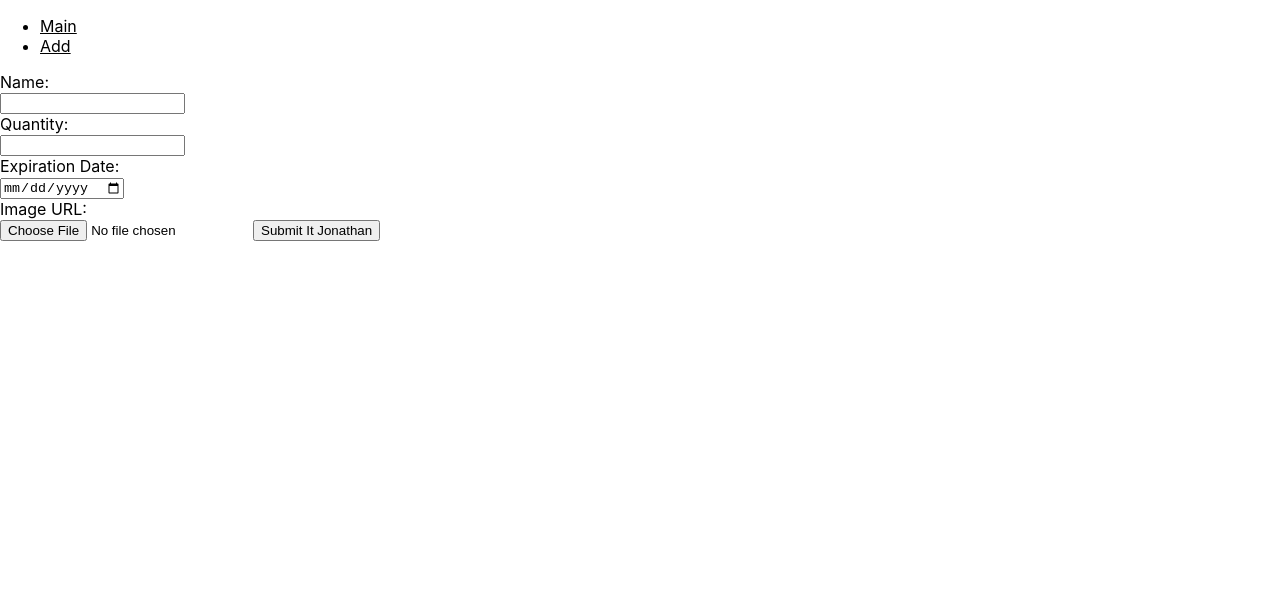
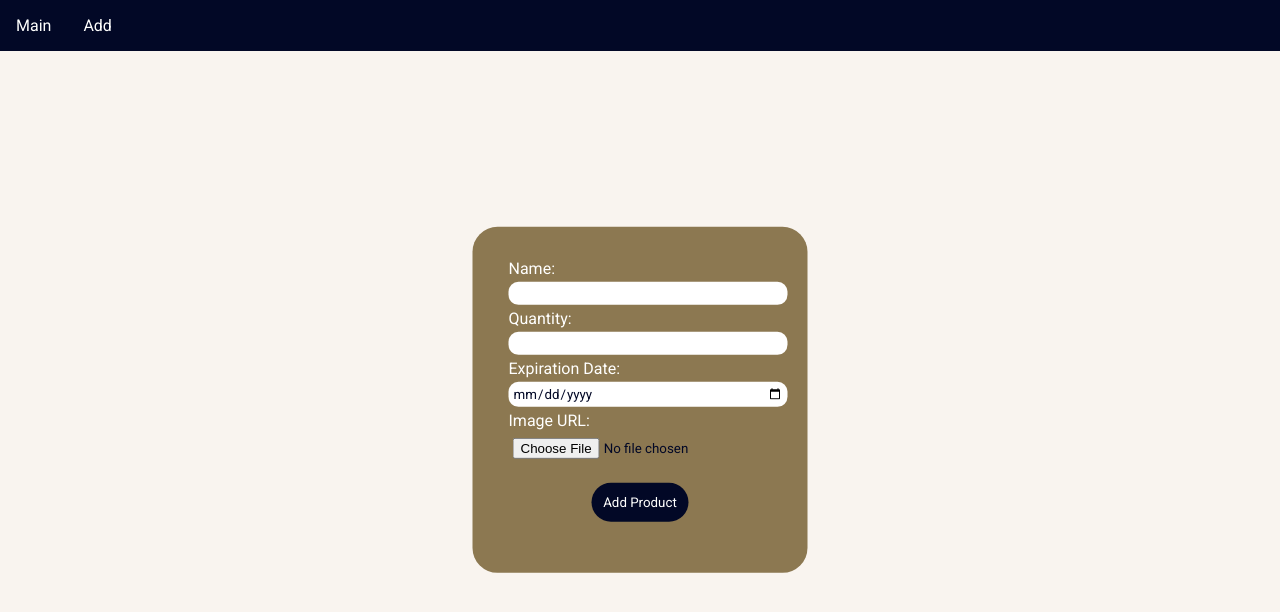
Before and after one commit to gnahhr/react-playground-2, a React (Create React App) app: page /add in a window 1280 px wide. Shown: the top 612 px of the page. Built offline with nearby package versions, Linux system fonts and the light colour scheme.

Commit message:
added css

```diff
--- a/public/index.html
+++ b/public/index.html
@@ -24,6 +24,9 @@
       work correctly both with client-side routing and a non-root public URL.
       Learn how to configure a non-root public URL by running `npm run build`.
     -->
+    <link rel="preconnect" href="https://fonts.googleapis.com">
+<link rel="preconnect" href="https://fonts.gstatic.com" crossorigin>
+<link href="https://fonts.googleapis.com/css2?family=Roboto&display=swap" rel="stylesheet">
     <title>React App</title>
   </head>
   <body>
--- a/src/App.css
+++ b/src/App.css
@@ -1,5 +1,13 @@
 *{
+    margin:0;
+    padding: 0;
+    font-family: 'Roboto', sans-serif;
+}
+
+body{
     color: black;
+    background-color: #f9f4ef;
+    color: #716040;
 }
 
 img {
@@ -7,3 +15,130 @@ img {
     width: 50px;
     height: 50px;
 }
+
+/* Header */
+
+header {
+    background-color: #020826;
+    padding: 1rem auto;
+}
+
+header ul {
+    display: flex;
+}
+
+header ul li {
+    list-style-type: none;
+    padding: 1rem;
+}
+
+header ul li a {
+    text-decoration: none;
+    color: #fffffe;
+}
+
+header ul li a:hover {
+    color: #8c7851;
+}
+
+/* Main */
+main {
+    position: absolute;
+    top: 50%;
+    left: 50%;
+    transform: translate(-50%, -50%);
+}
+
+.main-table th{
+    color: #020826;
+    padding: 2rem;
+}
+
+.main-table, .main-table th, .main-table td {
+    border: 1px solid black;
+}
+
+.main-table td {
+    padding: 1rem;
+    text-align: center;
+}
+
+.main-table a {
+    text-decoration: none;
+    border-radius: 25px;
+    background-color: #8c7851;
+    padding: .5rem;
+    color: #fffffe;
+}
+
+.main-table a:hover {
+    color: #fffffe;
+    background-color: #020826;
+}
+
+.main-table button {
+    text-decoration: none;
+    border-radius: 25px;
+    background-color: #f25042;
+    padding: .55rem;
+    color: #fffffe;
+    border: none;
+    font-family: 'Roboto', sans-serif;
+}
+
+.main-table button:hover {
+    color: #f25042;
+    cursor: pointer;
+    background-color: #020826;
+}
+
+/* Add Page */
+.addProduct {
+    background-color: #8c7851;
+    padding: 2rem;
+    border-radius: 25px;
+}
+
+.addProduct img {
+    display: block;
+    margin: auto;
+    width: 150px;
+    height: 150px;
+}
+
+
+.addProduct label {
+    margin: .25rem;
+    color: #fffffe;
+}
+
+.addProduct input {
+    margin: .25rem;
+    color: #020826;
+    padding: .25rem;
+    border-radius: 10px;
+    border: none;
+}
+
+.addProduct input[type=submit] {
+    text-decoration: none;
+    border-radius: 25px;
+    background-color: #020826;
+    padding: .75rem;
+    color: #fffffe;
+    border: none;
+    margin: 1rem auto 0 auto;
+    display: block;
+}
+
+.addProduct input[type=submit]:hover {
+    background-color: #fffffe;
+    color: #8c7851;
+    cursor: pointer;
+}
+
+.addProduct input[type=text],
+.addProduct input[type=number],
+.addProduct input[type=date] {
+    width: 100%;
+}
--- a/src/App.js
+++ b/src/App.js
@@ -16,7 +16,7 @@ function App() {
     <Router>
       <div className="App">
         <Header />
-
+        <main>
           {token ?
             <Routes>
               <Route path="/" exact element={<Main />}/>
@@ -26,7 +26,7 @@ function App() {
             :
             <Login props={setToken}/>
           }
-
+        </main>
         <Footer />
       </div>
     </Router>
--- a/src/components/AddProduct.js
+++ b/src/components/AddProduct.js
@@ -9,7 +9,7 @@ const AddProduct = () => {
 
   const addSubmit = async (e) => {
     e.preventDefault();
-      var url = 'https://4000-talyho-simplecrud-ud2iopxthxg.ws-us38.gitpod.io/api/product';
+      var url = 'http://localhost:3001/api/product';
 
       const data = new FormData();
       await data.append("name", name);
@@ -51,7 +51,7 @@ const onInputChange = (e)=>{
 }
 
   return (
-    <div>
+    <div className="addProduct">
       <label htmlFor="name">Name:</label> <br />
       <input type="text" name="name" id="name" value={name} onChange={(e) => onInputChange(e)}/><br />
       <label htmlFor="quantity">Quantity:</label> <br />
@@ -59,8 +59,8 @@ const onInputChange = (e)=>{
       <label htmlFor="expiration_date">Expiration Date:</label> <br />
       <input type="date" name="expDate" id="expdate" value={expDate} onChange={(e) => onInputChange(e)}/><br />
       <label htmlFor="image">Image URL:</label> <br />
-      <input type="file" name="imgURL" id="imgURL" onChange={(e) => setFile(e)}/>
-      <input type="submit" value="Submit It Jonathan" onClick={addSubmit}/><br />
+      <input type="file" name="imgURL" id="imgURL" onChange={(e) => setFile(e)}/> <br />
+      <input type="submit" value="Add Product" onClick={addSubmit}/><br />
     </div>
   )
 }
--- a/src/components/Main.js
+++ b/src/components/Main.js
@@ -5,7 +5,7 @@ const Main = () => {
   const [products, setProducts] = useState();
 
   useEffect(async () => {
-    var url = 'https://4000-talyho-simplecrud-ud2iopxthxg.ws-us38.gitpod.io/api/products';
+    var url = 'http://localhost:3001/api/products';
         const response = await fetch(url, {
             method: 'GET', // *GET, POST, PUT, DELETE, etc.
             mode: 'cors', // no-cors, *cors, same-origin
@@ -24,7 +24,7 @@ const Main = () => {
   }, [])
 
   return (
-    <main>
+    <div>
       {!products ?
           <h1>No Products</h1>
       :
@@ -48,7 +48,7 @@ const Main = () => {
 
         </table>
       }
-    </main>
+    </div>
   )
 }
 
--- a/src/components/Product.js
+++ b/src/components/Product.js
@@ -1,11 +1,11 @@
-import React from 'react'
-import {Link} from 'react-router-dom'
+import React from 'react';
+import {Link} from 'react-router-dom';
 import moment from "moment";
 
 const Product = ({data}) => {
   const deleteProduct = async (e) => {
     e.preventDefault();
-      var url = `https://4000-talyho-simplecrud-ud2iopxthxg.ws-us38.gitpod.io/api/product/`;
+      var url = `http://localhost:3001/api/product/`;
 
       const params = {
         "productId": data.id
@@ -30,7 +30,7 @@ const Product = ({data}) => {
   return (
     <tr>
       <td>{data.id}</td>
-      <td><img src={"https://4000-talyho-simplecrud-ud2iopxthxg.ws-us38.gitpod.io/" + data.image_url} alt="image" /></td>
+      <td><img src={"http://localhost:3001/" + data.image_url} alt="image" /></td>
       <td>{data.name}</td>
       <td>{data.quantity}</td>
       <td>{moment(data.expiration_date).format('yyyy-MM-DD')}</td>
--- a/src/components/UpdateProduct.js
+++ b/src/components/UpdateProduct.js
@@ -8,6 +8,7 @@ const UpdateProduct = () => {
   const [ quantity, setQuantity ] = useState("");
   const [ expDate, setExpDate ] = useState("");
   const [ imgURL, setImgURL ] = useState("");
+  const [ def, setDef] = useState(true);
 
   const setAll = (data) => {
       setName(data.name);
@@ -18,7 +19,7 @@ const UpdateProduct = () => {
 
 
   useEffect(async () => {
-    var url = `https://4000-talyho-simplecrud-ud2iopxthxg.ws-us38.gitpod.io/api/product/${params.updateId}`;
+    var url = `http://localhost:3001/api/product/${params.updateId}`;
         const response = await fetch(url, {
             method: 'GET', // *GET, POST, PUT, DELETE, etc.
             mode: 'cors', // no-cors, *cors, same-origin
@@ -39,7 +40,7 @@ const UpdateProduct = () => {
 
   const updateSubmit = async (e) => {
     e.preventDefault();
-      var url = `https://4000-talyho-simplecrud-ud2iopxthxg.ws-us38.gitpod.io/api/product/${params.updateId}`;
+      var url = `http://localhost:3001/api/product/${params.updateId}`;
 
       const data = new FormData();
       await data.append("name", name);
@@ -70,6 +71,7 @@ const setInputValue = {
 const setFile = (e) => {
   setImgURL(e.target.files[0]);
   console.log(imgURL);
+  setDef(false);
 }
 
 const onInputChange = (e)=>{
@@ -80,7 +82,8 @@ const onInputChange = (e)=>{
 }
 
   return (
-    <div>
+    <div className="addProduct">
+      <img src={"http://localhost:3001/" + imgURL} alt="" /><br />
       <label htmlFor="name">Name:</label> <br />
       <input type="text" name="name" id="name" value={name} onChange={(e) => onInputChange(e)}/><br />
       <label htmlFor="quantity">Quantity:</label> <br />
@@ -88,7 +91,7 @@ const onInputChange = (e)=>{
       <label htmlFor="expiration_date">Expiration Date:</label> <br />
       <input type="date" name="expDate" id="expdate" value={expDate} onChange={(e) => onInputChange(e)}/><br />
       <label htmlFor="image">Image URL:</label> <br />
-      <input type="file" name="imgURL" id="imgURL" onChange={(e) => setFile(e)}/>
+      <input type="file" name="imgURL" id="imgURL" onChange={(e) => setFile(e)}/> <br />
       <input type="submit" value="Update It Jonathan" onClick={updateSubmit}/><br />
     </div>
   )
```
